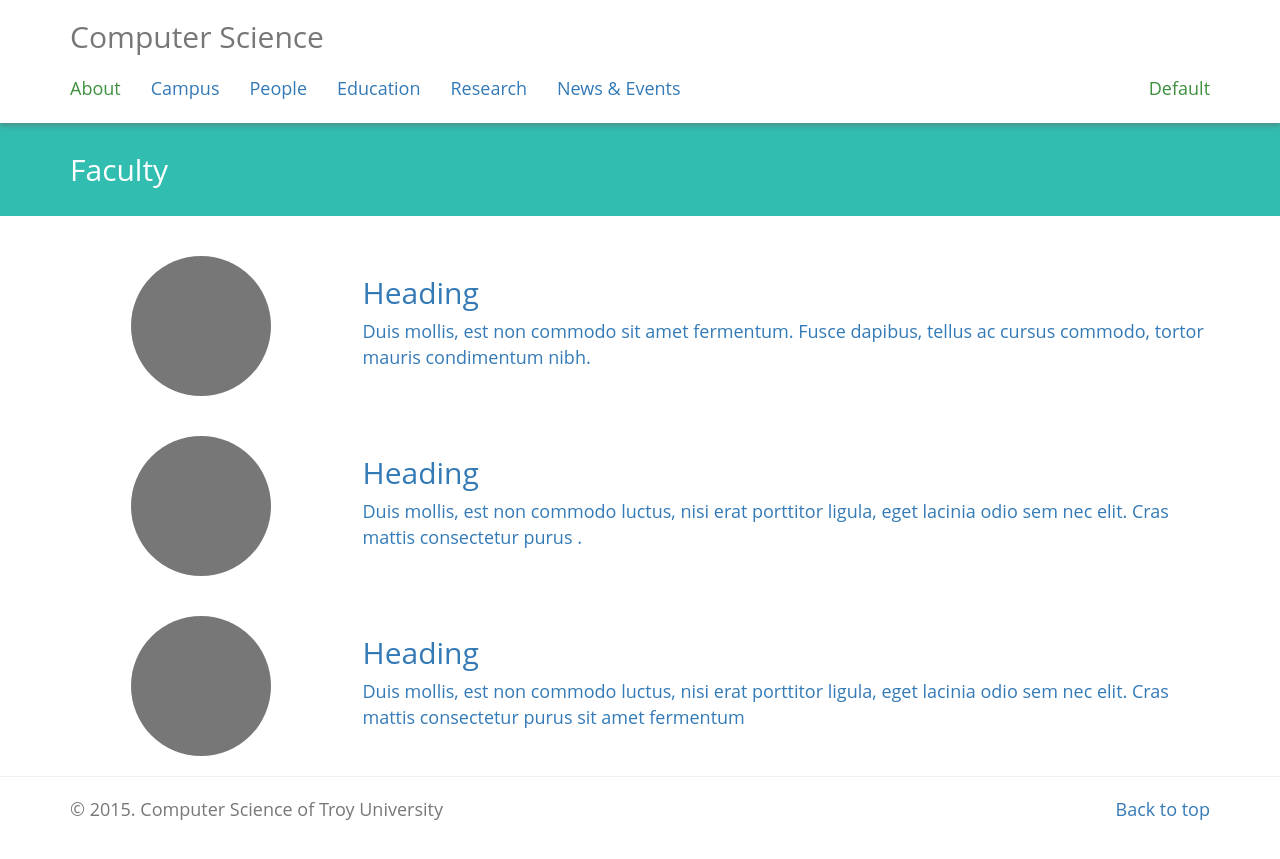
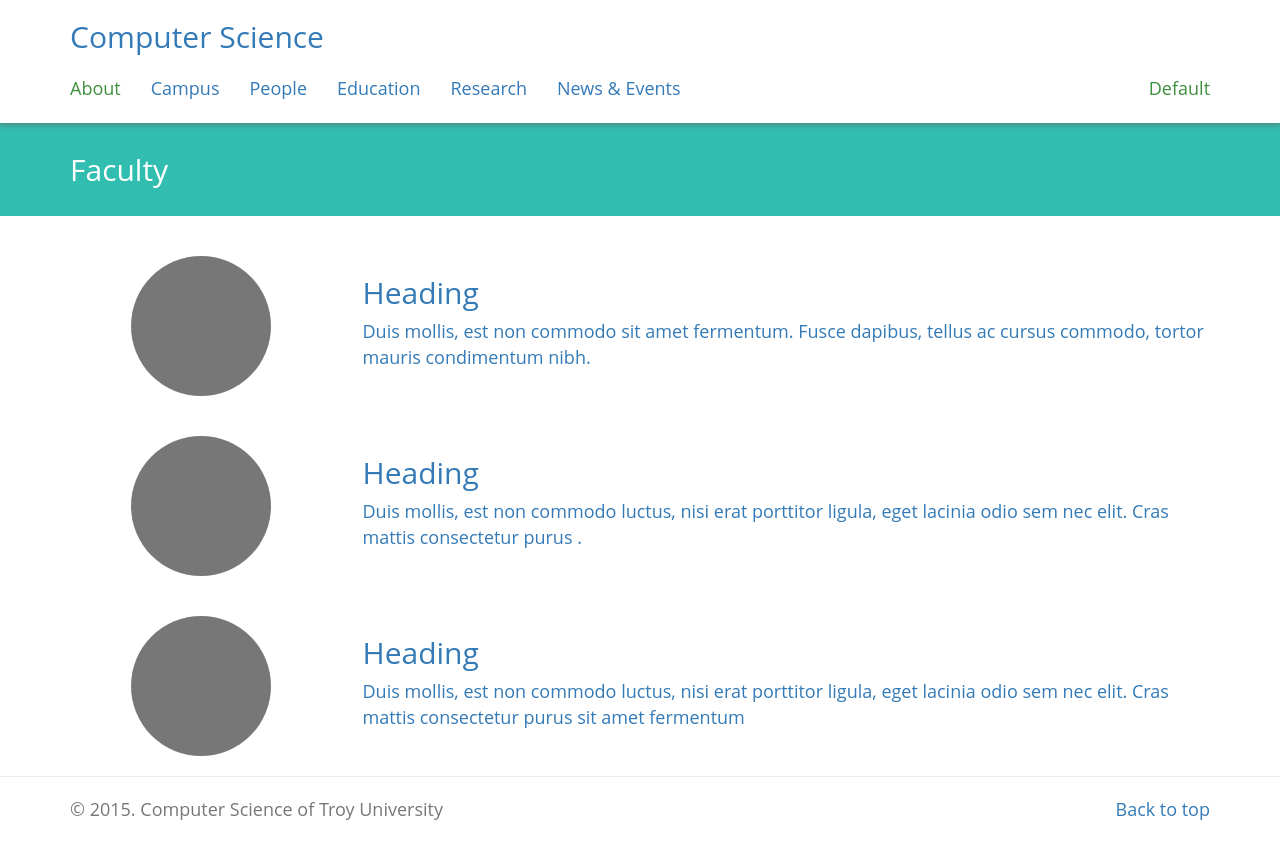
Before and after one commit to gotroy/gotroy.github.io, a Jekyll site: the page built from _posts/computer-science/2015-06-06-faculty.html, in a window 1280 px wide. Shown: the top 859 px of the page. Built offline with Jekyll 4.4.1, drawn with Linux system fonts in a browser that asks for light colours.

Commit message:
update color

```diff
--- a/_includes/computer-science/header.html
+++ b/_includes/computer-science/header.html
@@ -1,6 +1,6 @@
 <nav class="nav-header">
     <div  id="navbar" class="container">
-        <h2 class="text-muted">Computer Science</h2>
+        <h2 class="">Computer Science</h2>
         <ul class="nav navbar-nav">
             <li class="active"><a href="/2015/06/06/computer-science.html">About</a></li>
             <li><a href="#">Campus</a></li>
```
